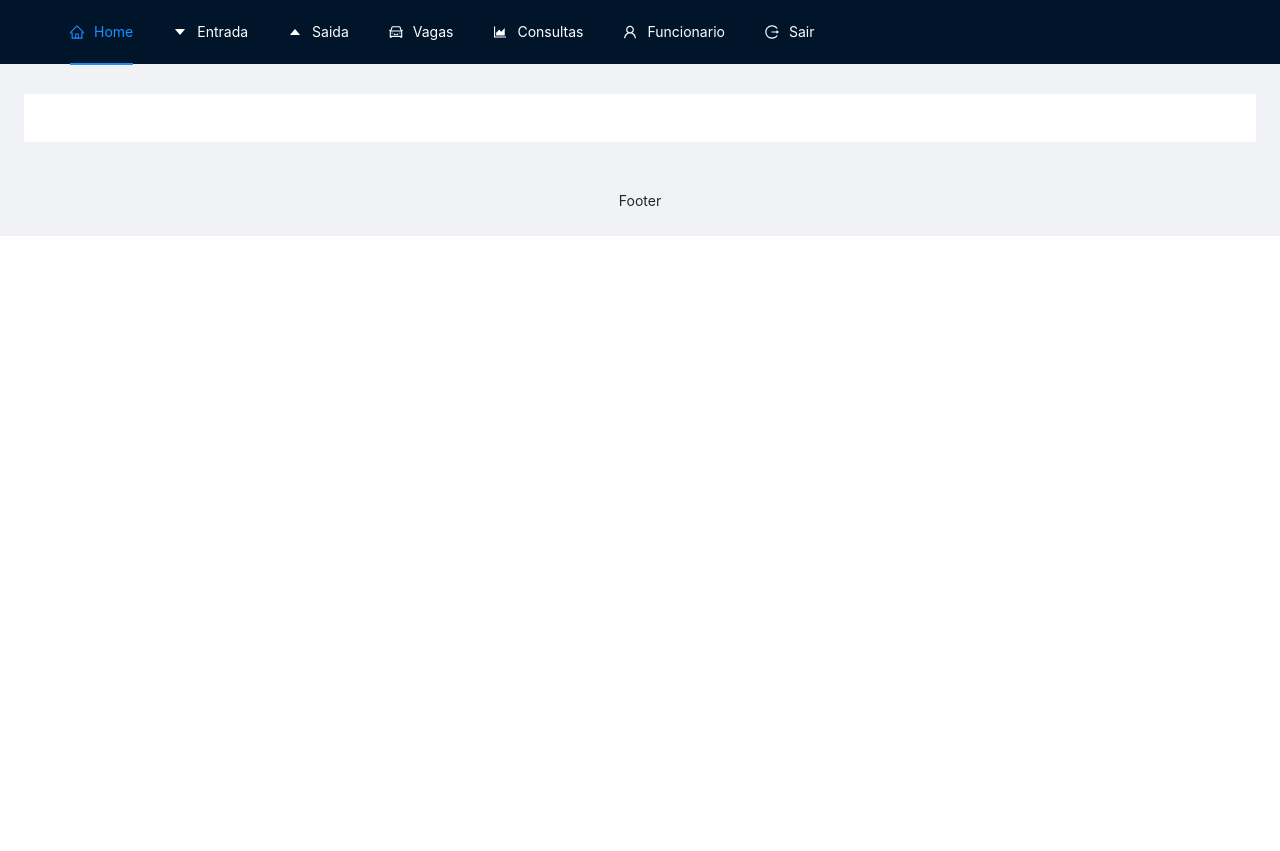
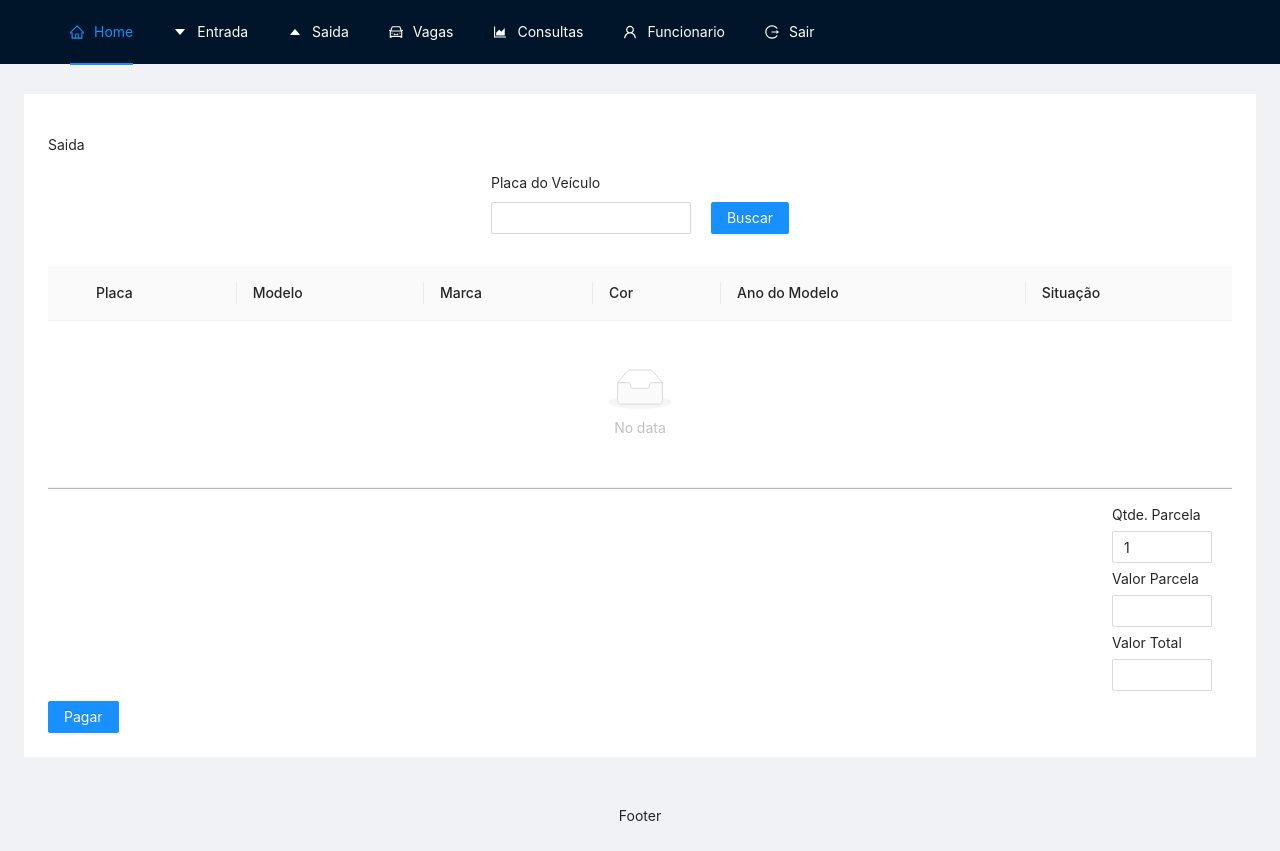
Before and after one commit to RafaelBispoCunha/tcc-estacionamento, a React (Create React App) app in the folder frontend/: page /saida in a window 1280 px wide. Before the commit the page ends 800 px from the top, so only its background shows below. Built offline with nearby package versions, Linux system fonts and the light colour scheme.

Commit message:
Criação das Paginas de Saida

```diff
--- /dev/null
+++ b/frontend/src/pages/Saida/SaidaForm.tsx
@@ -0,0 +1,45 @@
+import React from 'react';
+import { Input, Form } from 'antd';
+import { Button } from 'antd';
+
+const SaidaForm:React.FC<any> = ({
+  onSubmit = () =>{}
+  })=>{
+
+  const onFinishFailed = (errorInfo: any) => {
+    console.log('Failed:', errorInfo);
+  };
+
+  const [form] = Form.useForm();
+
+
+   return(
+      <Form
+         form={form}
+         layout="vertical"
+         name="basic"
+         initialValues={{ remember: true }}
+         onFinish={onSubmit}
+         onFinishFailed={onFinishFailed}
+      >
+         <div style={{display: 'flex', justifyContent: 'center',flexDirection: 'row'}}>
+
+            <Form.Item
+                  label="Placa do Veículo"
+                  name="placa"
+                  //initialValue={operation === 'UPDATE' ? defaultValues[0].id :''}
+
+                  style={{width: 200, marginRight: 20}}
+                  >
+                  <Input/>
+             </Form.Item>
+
+            <Form.Item>
+               <Button type="primary" htmlType="submit" style={{marginTop: 30}}>Buscar</Button>
+            </Form.Item>
+         </div>
+      </Form>
+   )
+}
+
+export default SaidaForm;
--- /dev/null
+++ b/frontend/src/pages/Saida/SaidaTable.tsx
@@ -0,0 +1,69 @@
+import React, { useState } from 'react';
+
+import { Table} from 'antd';
+
+interface TableHospedeProps{
+  data: any[];
+}
+
+const SaidaTable: React.FC<TableHospedeProps> = ({data}) =>{
+
+   const [selectedRowKeys, setSelectedRowKeys] = useState([]);
+
+
+
+  const onSelectChange = (selectedRowKeys:any) => {
+    console.log('selectedRowKeys changed: ', selectedRowKeys);
+    setSelectedRowKeys(selectedRowKeys)
+  };
+
+  const rowSelection = {
+    selectedRowKeys,
+    onChange: onSelectChange,
+  };
+
+  const hasSelected = selectedRowKeys.length > 0;
+
+   const columns = [
+    {
+      title: 'Placa',
+      dataIndex: 'placa',
+    },
+     {
+       title: 'Modelo',
+       dataIndex: 'modelo',
+       render: (text: string) => <a>{text}</a>,
+     },
+     {
+       title: 'Marca',
+       dataIndex: 'marca',
+     },
+     {
+       title: 'Cor',
+       dataIndex: 'cor',
+     },
+     {
+      title: 'Ano do Modelo',
+      dataIndex: 'anoModelo',
+    },
+    {
+      title: 'Situação',
+      dataIndex: 'situacao',
+    },
+   ];
+    return (
+      <div>
+        <div style={{ marginBottom: 16 }}>
+          <span style={{ marginLeft: 8 }}>
+            {hasSelected ? `Selected ${selectedRowKeys.length} items` : ''}
+          </span>
+        </div>
+        <Table rowSelection={{
+          type: 'radio',
+          ...rowSelection
+          }} columns={columns} dataSource={data} />
+      </div>
+    );
+
+}
+export default SaidaTable;
--- /dev/null
+++ b/frontend/src/pages/Saida/index.tsx
@@ -0,0 +1,57 @@
+import React from 'react';
+
+import { InputNumber, Input } from 'antd';
+import { Button, Breadcrumb } from 'antd';
+import SaidaTable from './SaidaTable';
+import SaidaForm from './SaidaForm'
+
+const SaidaPage = () => {
+
+  const onSubmit = (values: any) => {
+    console.log(values);
+  }
+
+  const onChange = (value: any) => {
+    console.log('changed', value);
+  }
+
+  return (
+    <>
+      <Breadcrumb style={{ margin: '16px 0' }}>
+        <Breadcrumb.Item ><a href="suite">Saida</a></Breadcrumb.Item>
+
+      </Breadcrumb>
+
+      <SaidaForm onSubmit={onSubmit} />
+
+
+      <div style={{ borderBottom: 'solid 1px #bbb', marginTop: -30 }}>
+        <SaidaTable data={[]} />
+      </div>
+
+
+      <div style={{ display: 'flex', alignItems: 'flex-end', flexDirection: 'column', marginTop: 10 }}>
+        <label style={{ marginTop: 5 }}>
+          Qtde. Parcela<br />
+          <InputNumber style={{ width: 100, marginTop: 5, marginRight: 20 }} min={1} max={12} defaultValue={1} onChange={onChange} />
+        </label>
+        <label style={{ marginTop: 5 }}>
+          Valor Parcela<br />
+          <Input style={{ width: 100, marginTop: 5, marginRight: 20 }} onChange={onChange} />
+        </label>
+        <label style={{ marginTop: 5 }}>
+          Valor Total<br />
+          <Input style={{ width: 100, marginTop: 5, marginRight: 20 }} onChange={onChange} />
+        </label>
+
+
+      </div>
+      <div style={{ display: 'flex', alignItems: 'flex-end', marginTop: 10, marginRight: 10 }}>
+        <Button type="primary">Pagar</Button>
+      </div>
+
+    </>
+  )
+}
+
+export default SaidaPage;
--- a/frontend/src/routes/index.tsx
+++ b/frontend/src/routes/index.tsx
@@ -3,6 +3,7 @@ import { BrowserRouter as Router, Route, Switch } from 'react-router-dom'
 
 
 import EntradaPage from '../pages/Entrada'
+import SaidaPage from '../pages/Saida'
 
 
 const Routes = () => {
@@ -12,6 +13,7 @@ const Routes = () => {
 
             <Route path={"/home"} render={() => <></>} />
             <Route exact path="/entrada" component={EntradaPage} />
+            <Route exact path="/saida" component={SaidaPage} />
 
          </Switch>
       </Router>
```
